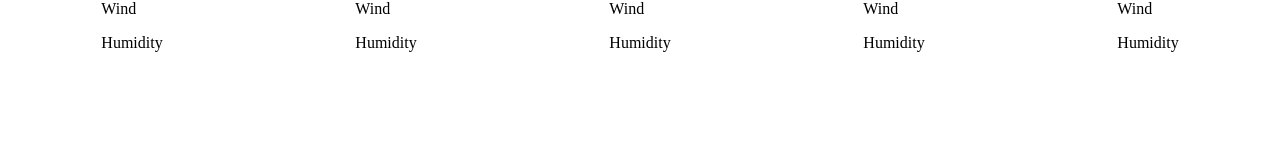
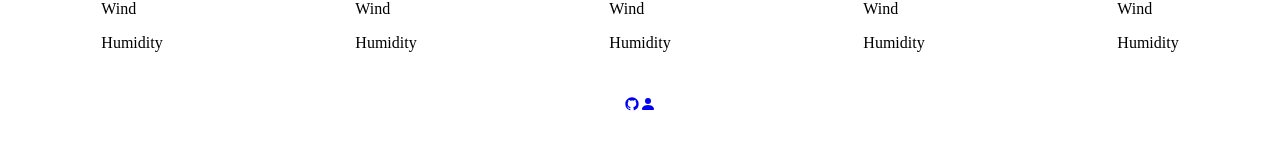
Before and after one commit to Apjuve/Elclima, a React (Create React App) app in the folder clima/: page / in a window 1280 px wide. Shown: the part 322-472 px from the top of the page. Built offline with nearby package versions, Linux system fonts and the light colour scheme.

Commit message:
added copyrighht

```diff
--- a/clima/src/App.css
+++ b/clima/src/App.css
@@ -84,6 +84,14 @@ body {
   "copyright";
 }
 
+.links {
+  grid-area: links;
+}
+
+.copyright {
+  grid-area: copyright;
+}
+
 @media screen and (min-width: 35em) {
   .weather-grid {
     grid-template-areas:
--- a/clima/src/App.js
+++ b/clima/src/App.js
@@ -1,6 +1,7 @@
 import './App.css';
 import Grid from './components/Grid';
 import Search from './components/Search'
+import Footer from './components/Footer';
 
 
 function App() {
@@ -9,6 +10,7 @@ function App() {
       <main className='main'>
         <Search />
         <Grid />
+        <Footer />
       </main>
     </div>
   );
--- a/clima/src/components/Footer.js
+++ b/clima/src/components/Footer.js
@@ -1,10 +1,16 @@
-
+import { RiGithubFill, RiLinkedinBoxFill } from 'react-icons/ri';
+import { BsFillPersonFill } from 'react-icons/bs';
 
 
 
 const Footer = () => {
     return (
-        <div className="footer">Footer</div>
+        <div className="footer">
+            <div className="links">
+            <a href="https://github.com/Apjuve"><RiGithubFill /></a>
+            <a href="https://github.com/Apjuve/Apjuve-ReactPort"><BsFillPersonFill /></a>
+            </div>
+        </div>
     )
 }
 
```
